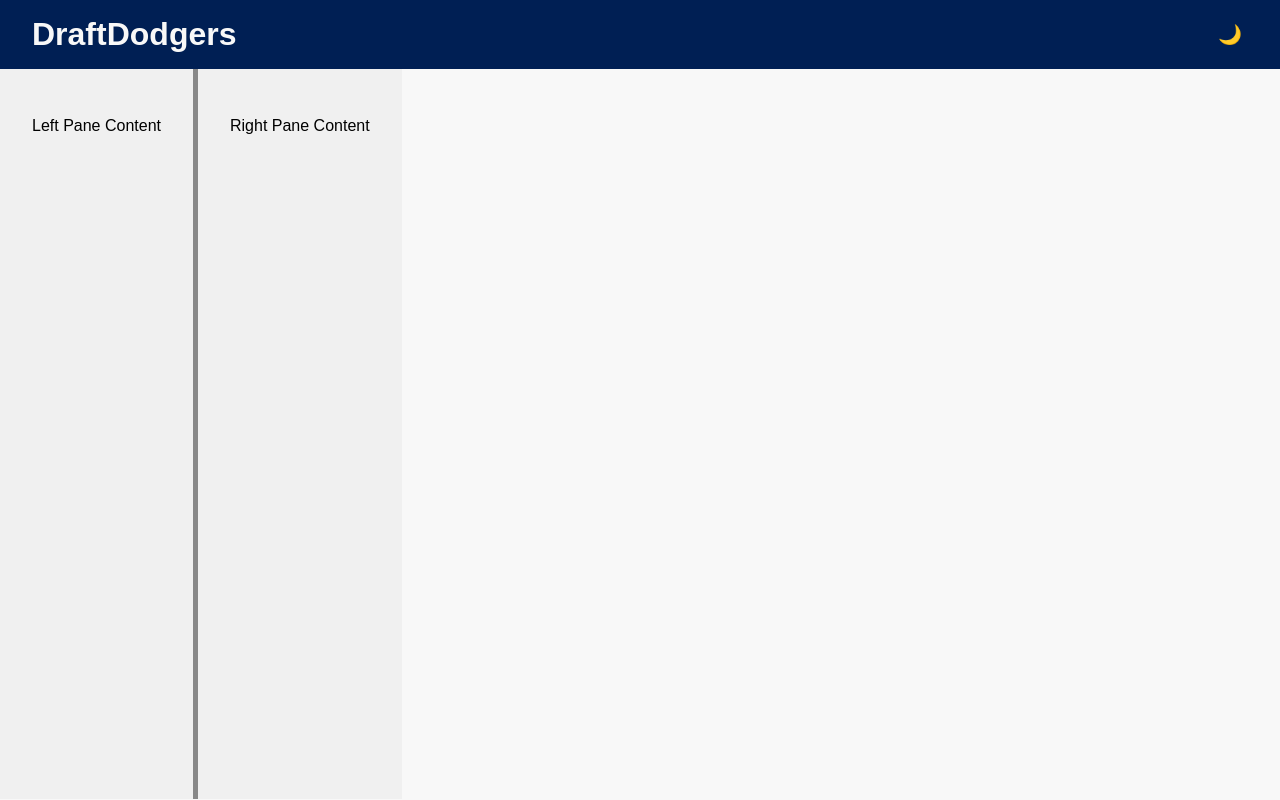
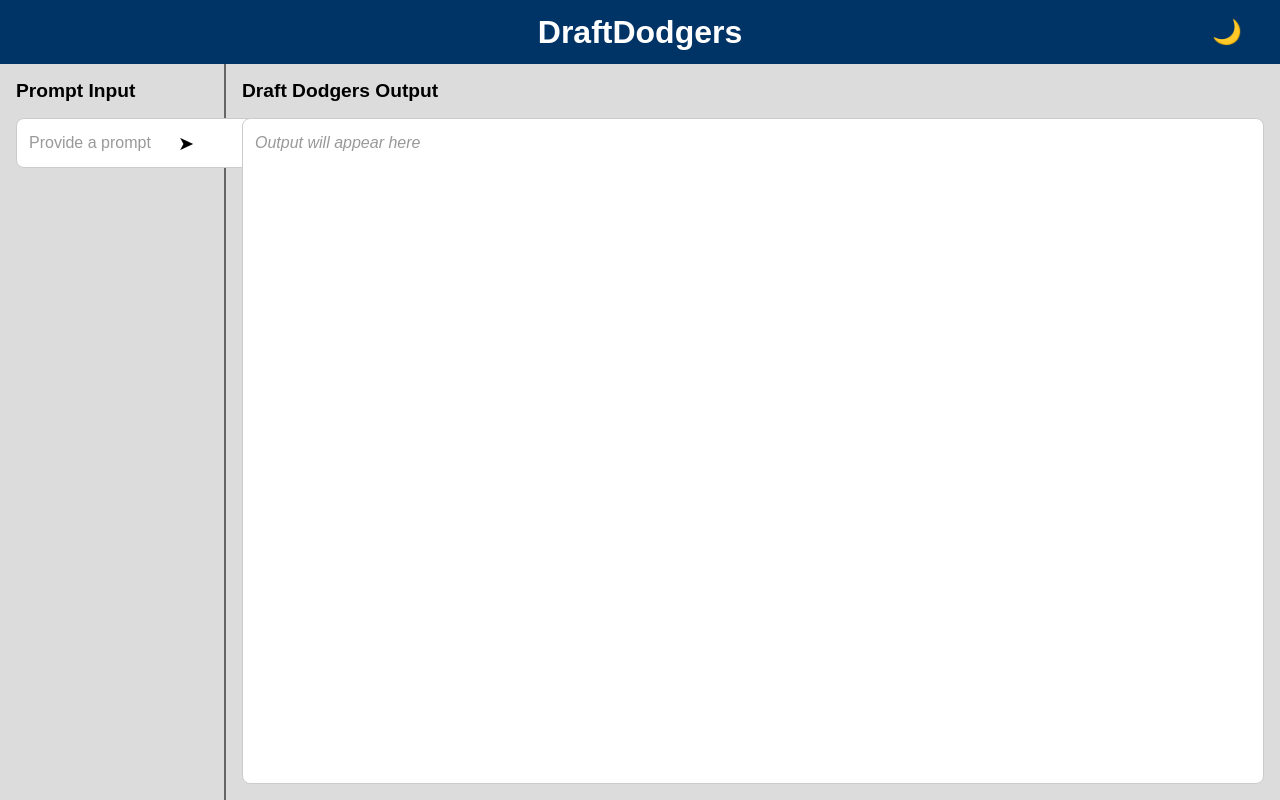
Before and after one commit to codingatmyjob/richtext, a plain HTML site: page index.html in a window 1280 px wide. Drawn offline with Linux system fonts and the light colour scheme.

Commit message:
decent update
added styling

```diff
--- a/index.html
+++ b/index.html
@@ -6,7 +6,7 @@
     <title>DraftDodgers</title>
     <link rel="stylesheet" href="styles.css">
 </head>
-<body>
+<body class="light-mode">
     <header>
         <h1>DraftDodgers</h1>
         <button id="theme-toggle" aria-label="Toggle theme">🌙</button>
@@ -14,11 +14,23 @@
 
     <main id="split-view">
         <section class="pane left-pane">
-      <p>Left Pane Content</p>
+            <div class="input-section">
+                <h2 class="section-title">Prompt Input</h2>
+                <div class="search-container">
+                    <input type="text" id="prompt-input" placeholder="Provide a prompt">
+                    <button id="send-btn" class="send-button">➤</button>
+                </div>
+            </div>
         </section>
         <div id="divider"></div>
         <section class="pane right-pane">
-      <p>Right Pane Content</p>
+            <div class="output-section">
+                <h2 class="section-title">Draft Dodgers Output</h2>
+                <div id="output-box">
+                    <span class="placeholder-text">Output will appear here</span>
+                    <button id="copy-btn" class="copy-button" style="display: none;">📋 Copy</button>
+                </div>
+            </div>
         </section>
     </main>
 
--- a/script.js
+++ b/script.js
@@ -1,14 +1,16 @@
-// --- Theme Handling ---
+// Theme Handling
 const toggleButton = document.getElementById("theme-toggle");
 const body = document.body;
 
-// Load saved theme
+// Load saved theme or set default
 const savedTheme = localStorage.getItem("theme");
 if (savedTheme) {
+    body.classList.remove("light-mode", "dark-mode");
     body.classList.add(savedTheme);
     toggleButton.textContent = savedTheme === "dark-mode" ? "☀️" : "🌙";
 } else {
     body.classList.add("light-mode");
+    toggleButton.textContent = "🌙";
 }
 
 // Toggle theme
@@ -26,45 +28,58 @@ toggleButton.addEventListener("click", () => {
     }
 });
 
-// --- Pane Resizing ---
-const divider = document.getElementById("divider");
-const leftPane = document.querySelector(".left-pane");
-const rightPane = document.querySelector(".right-pane");
-const splitView = document.getElementById("split-view");
+// Input/Output Functionality
+const promptInput = document.getElementById("prompt-input");
+const outputBox = document.getElementById("output-box");
+const placeholderText = document.querySelector(".placeholder-text");
+const copyButton = document.getElementById("copy-btn");
+const sendButton = document.getElementById("send-btn");
 
-let isResizing = false;
+// Function to handle input submission
+function handleSubmit() {
+    const inputText = promptInput.value.trim();
+    if (inputText) {
+        // Hide placeholder and show output
+        placeholderText.style.display = "none";
+        outputBox.innerHTML = inputText;
 
-// Load saved pane width
-const savedWidth = localStorage.getItem("leftPaneWidth");
-if (savedWidth) {
-  leftPane.style.width = savedWidth;
+        // Show copy button
+        copyButton.style.display = "block";
+        outputBox.appendChild(copyButton);
+
+        // Clear input
+        promptInput.value = "";
+    }
 }
 
-// Start dragging
-divider.addEventListener("mousedown", () => {
-  isResizing = true;
-  document.body.style.cursor = "col-resize";
-});
-
-// Dragging
-document.addEventListener("mousemove", (e) => {
-  if (!isResizing) return;
-
-  const containerRect = splitView.getBoundingClientRect();
-  const offset = e.clientX - containerRect.left;
-  const percentage = (offset / containerRect.width) * 100;
-
-  // Limit min/max width
-  if (percentage > 10 && percentage < 90) {
-    leftPane.style.width = `${percentage}%`;
+// Handle Enter key in input
+promptInput.addEventListener("keypress", (e) => {
+    if (e.key === "Enter") {
+        handleSubmit();
     }
 });
 
-// Stop dragging
-document.addEventListener("mouseup", () => {
-  if (isResizing) {
-    isResizing = false;
-    document.body.style.cursor = "default";
-    localStorage.setItem("leftPaneWidth", leftPane.style.width);
-  }
+// Handle send button click
+sendButton.addEventListener("click", handleSubmit);
+
+// Copy functionality
+copyButton.addEventListener("click", () => {
+    // Get text content without the copy button
+    const outputContent = outputBox.cloneNode(true);
+    outputContent.removeChild(outputContent.querySelector(".copy-button"));
+
+    navigator.clipboard.writeText(outputContent.textContent).then(() => {
+        // Visual feedback
+        const originalText = copyButton.textContent;
+        copyButton.textContent = "✅ Copied!";
+        setTimeout(() => {
+            copyButton.textContent = originalText;
+        }, 1500);
+    }).catch(() => {
+        // Fallback for older browsers
+        copyButton.textContent = "❌ Copy failed";
+        setTimeout(() => {
+            copyButton.textContent = "📋 Copy";
+        }, 1500);
     });
+});
--- a/styles.css
+++ b/styles.css
@@ -1,23 +1,64 @@
+/* CSS Variables for Theme Colors */
+:root {
+    /* Light mode colors (default) */
+    --bg-body: #dcdcdc;
+    --bg-header: #003366;
+    --bg-divider: #666666;
+    --text-primary: #000;
+    --text-header: #fff;
+
+    /* Added for input/output boxes */
+    --border-color: #ccc; /* Light gray border */
+    --bg-input: #fff;     /* White background for input */
+    --bg-output: #fff;    /* White background for output */
+    --text-placeholder: #999; /* Light gray placeholder text */
+}
+
+/* Dark mode color overrides */
+body.dark-mode {
+    --bg-body: #4d4d4d;
+    --bg-header: #1a1a1a;
+    --bg-divider: #cccccc;
+    --text-primary: #fff;
+    --text-header: #fff;
+
+    /* Added for input/output boxes in dark mode */
+    --border-color: #555; /* Darker gray border */
+    --bg-input: #333;     /* Dark gray background for input */
+    --bg-output: #333;    /* Dark gray background for output */
+    --text-placeholder: #888; /* Slightly lighter gray placeholder */
+}
+
 /* Base Styles */
 body {
     margin: 0;
     font-family: Arial, sans-serif;
+    background-color: var(--bg-body);
+    color: var(--text-primary);
     transition: background-color 0.3s, color 0.3s;
 }
 
+/* Header */
 header {
     display: flex;
-  justify-content: space-between;
+    justify-content: center;
     align-items: center;
-  padding: 1rem 2rem;
+    height: 8vh;
+    position: relative;
+    background-color: var(--bg-header);
+    color: var(--text-header);
 }
 
 h1 {
     margin: 0;
+    text-align: center;
+    flex-grow: 1;
 }
 
 button#theme-toggle {
-  font-size: 1.2rem;
+    position: absolute;
+    right: 2rem;
+    font-size: 1.5rem;
     background: none;
     border: none;
     cursor: pointer;
@@ -31,53 +72,133 @@ button#theme-toggle:hover {
 /* Layout */
 main {
     display: flex;
-  height: calc(100vh - 70px);
+    height: 92vh;
     overflow: hidden;
 }
 
-.pane {
-  padding: 2rem;
-  box-sizing: border-box;
-  overflow: auto;
+.left-pane {
+    width: 15%;
+    background-color: transparent;
+    padding: 1rem;
 }
 
 #divider {
-  width: 5px;
-  background-color: #888;
-  cursor: col-resize;
-  transition: background-color 0.2s;
+    width: 2px;
+    background-color: var(--bg-divider);
 }
 
-#divider:hover {
-  background-color: #555;
+.right-pane {
+    flex-grow: 1;
+    background-color: transparent;
+    padding: 1rem;
 }
 
-/* Light Mode */
-body.light-mode {
-  background-color: #f8f8f8;
-  color: #000;
+/* Section Titles */
+.section-title {
+    margin: 0 0 1rem 0;
+    font-size: 1.2rem;
+    font-weight: bold;
+    color: var(--text-primary);
 }
 
-body.light-mode header {
-  background-color: #001f54; /* dark blue */
-  color: #f8f8f8;
+/* Input Section */
+.input-section {
+    height: 100%;
+    display: flex;
+    flex-direction: column;
 }
 
-body.light-mode .pane {
-  background-color: #f0f0f0;
+.search-container {
+    position: relative;
+    flex-grow: 1;
+    display: flex;
+    max-height: 50px;
 }
 
-/* Dark Mode */
-body.dark-mode {
-  background-color: #121212;
-  color: #fff;
+#prompt-input {
+    flex-grow: 1;
+    padding: 0.75rem;
+    padding-right: 3rem;
+    border: 1px solid var(--border-color);
+    border-radius: 8px;
+    background-color: var(--bg-input);
+    color: var(--text-primary);
+    font-size: 1rem;
+    font-family: inherit;
+    transition: border-color 0.3s, background-color 0.3s;
 }
 
-body.dark-mode header {
-  background-color: #1e1e1e;
-  color: #fff;
+#prompt-input:focus {
+    outline: none;
+    border-color: var(--bg-header);
 }
 
-body.dark-mode .pane {
-  background-color: #2a2a2a;
+#prompt-input::placeholder {
+    color: var(--text-placeholder);
 }
+
+.send-button {
+    position: absolute;
+    right: 0.5rem;
+    top: 50%;
+    transform: translateY(-50%);
+    background: none;
+    border: none;
+    font-size: 1.2rem;
+    cursor: pointer;
+    color: var(--text-primary);
+    transition: transform 0.2s, color 0.3s;
+}
+
+.send-button:hover {
+    transform: translateY(-50%) scale(1.1);
+    color: var(--bg-header);
+}
+
+/* Output Section */
+.output-section {
+    height: 100%;
+    display: flex;
+    flex-direction: column;
+}
+
+#output-box {
+    position: relative;
+    flex-grow: 1;
+    padding: 0.75rem;
+    padding-right: 3rem;
+    border: 1px solid var(--border-color);
+    border-radius: 8px;
+    background-color: var(--bg-output);
+    color: var(--text-primary);
+    font-size: 1rem;
+    font-family: inherit;
+    line-height: 1.5;
+    overflow-y: auto;
+    transition: border-color 0.3s, background-color 0.3s;
+}
+
+.placeholder-text {
+    color: var(--text-placeholder);
+    font-style: italic;
+}
+
+/* Copy Button */
+.copy-button {
+    position: absolute;
+    top: 0.5rem;
+    right: 0.5rem;
+    padding: 0.5rem 0.75rem;
+    background-color: var(--bg-header);
+    color: var(--text-header);
+    border: none;
+    border-radius: 4px;
+    cursor: pointer;
+    font-size: 0.9rem;
+    transition: background-color 0.3s, transform 0.2s;
+}
+
+.copy-button:hover {
+    transform: scale(1.05);
+    opacity: 0.9;
+}
```
Lines whose indentation alone changed are shown as unchanged.
